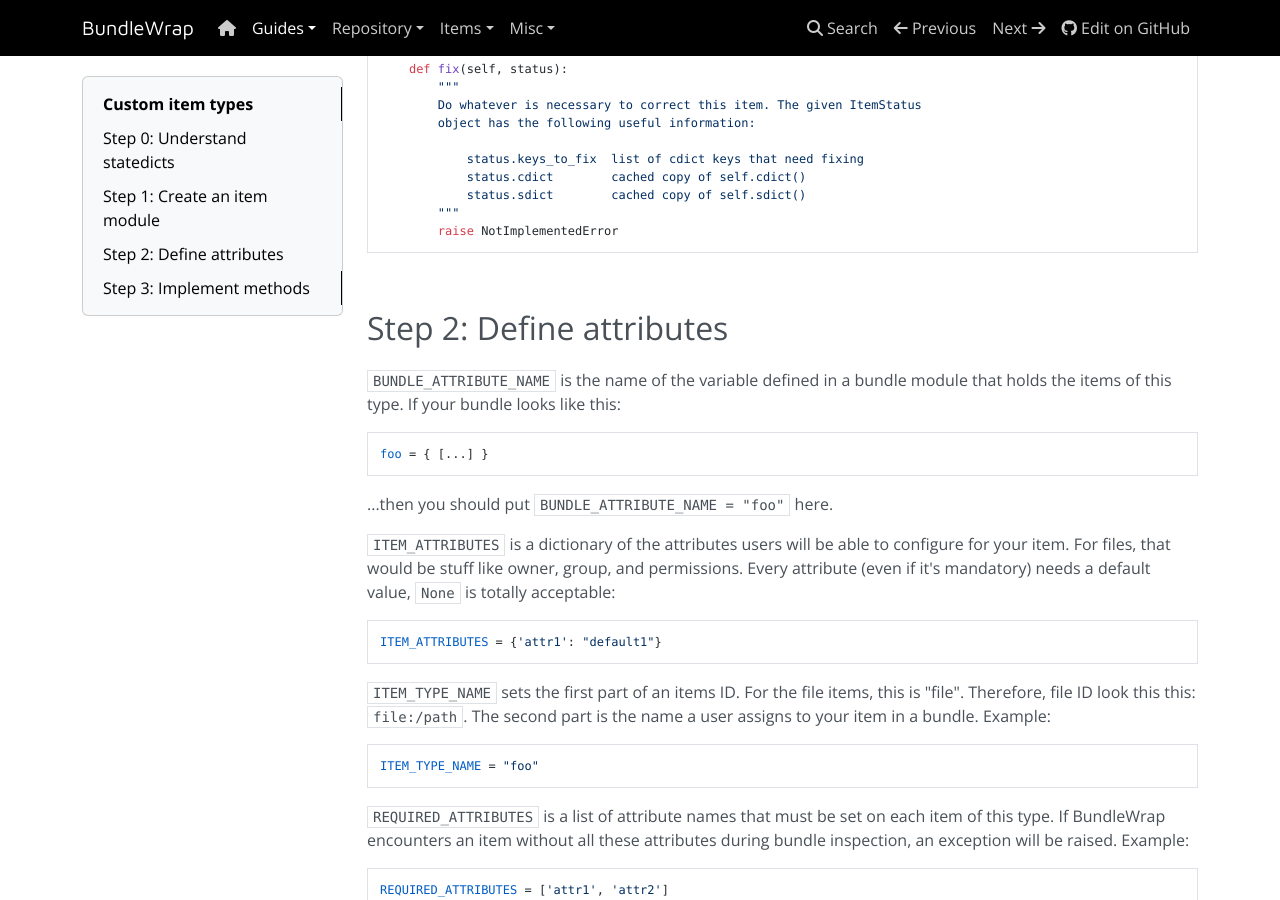
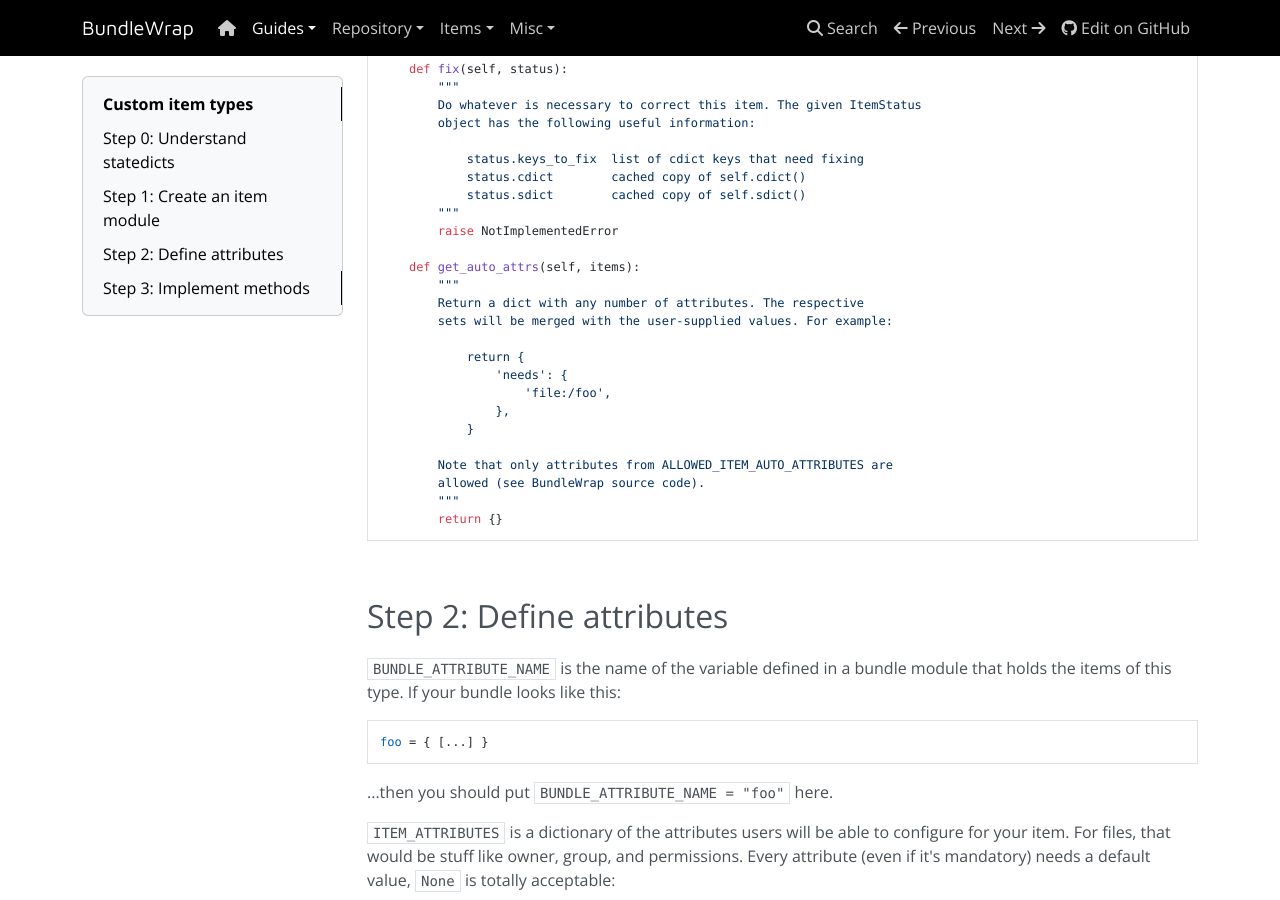
Before and after one commit to bundlewrap/bundlewrap, an MkDocs documentation site: the page built from docs/content/guide/dev_item.md, in a window 1280 px wide and 900 px high, scrolled down 2062 px. Built offline with MkDocs 1.6.1, drawn with Linux system fonts in a browser that asks for light colours; nearby versions of some CDN libraries.

Commit message:
docs/dev_item.md: Add `get_auto_attrs()`
The reference "see BundleWrap source code" is intentionally vague. I
don't want this to become a dangling pointer because someone
restructured `items/__init__.py` and forgot to check the docs.

I expect devs to be able to do a `grep ALLOWED_ITEM_AUTO_ATTRIBUTES -R .`
or some equivalent command.

Fixes #904.

```diff
--- a/docs/content/guide/dev_item.md
+++ b/docs/content/guide/dev_item.md
@@ -112,6 +112,22 @@ Create a new file called `/your/bundlewrap/repo/items/foo.py`. You can use this
             """
             raise NotImplementedError
 
+        def get_auto_attrs(self, items):
+            """
+            Return a dict with any number of attributes. The respective
+            sets will be merged with the user-supplied values. For example:
+
+                return {
+                    'needs': {
+                        'file:/foo',
+                    },
+                }
+
+            Note that only attributes from ALLOWED_ITEM_AUTO_ATTRIBUTES are
+            allowed (see BundleWrap source code).
+            """
+            return {}
+
 <br>
 
 ## Step 2: Define attributes
```
